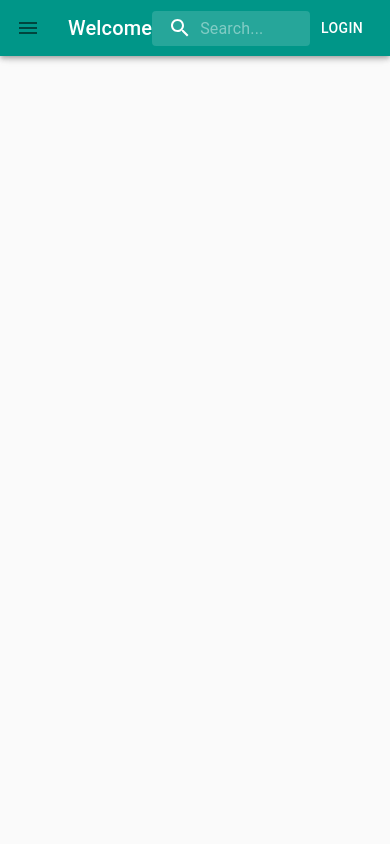
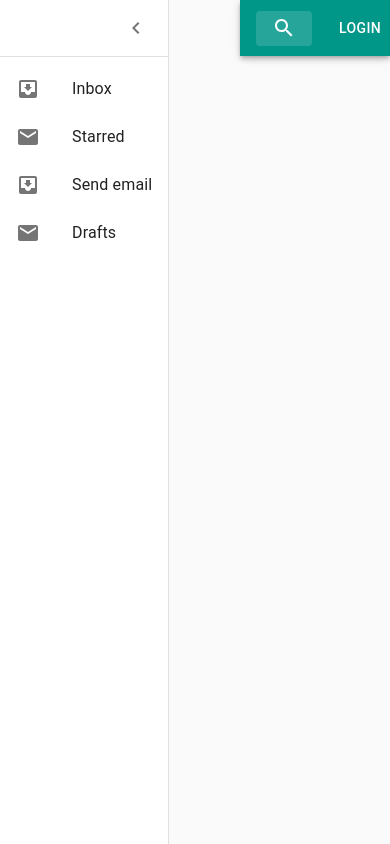
Before and after one commit to HaoWang95/reacts3, a React (Create React App) app: page / in a window 390 px wide. Both pictures are taken after a click on the button 28 px from the left and 28 px from the top of the page. Built offline with nearby package versions, Linux system fonts and the light colour scheme.

Commit message:
Update: app bar drawer

```diff
--- a/src/components/AppBar.component.jsx
+++ b/src/components/AppBar.component.jsx
@@ -1,29 +1,101 @@
 import React from "react";
+import clsx from "clsx";
 import {
   AppBar,
   CssBaseline,
+  Divider,
+  Drawer,
+  List,
   Menu,
   MenuItem,
   Typography,
 } from "@material-ui/core";
 import Button from "@material-ui/core/Button";
-import { makeStyles } from "@material-ui/core/styles";
+import { makeStyles, useTheme } from "@material-ui/core/styles";
 import { Toolbar } from "@material-ui/core";
 import MenuIcon from "@material-ui/icons/Menu";
 import IconButton from "@material-ui/core/IconButton";
-import { AccountCircleRounded } from "@material-ui/icons";
+import ListItem from "@material-ui/core/ListItem";
+import ListItemIcon from "@material-ui/core/ListItemIcon";
+import ListItemText from "@material-ui/core/ListItemText";
+import {
+  AccountCircleRounded,
+  ChevronLeft,
+  ChevronRight,
+  FormatColorTextSharp,
+} from "@material-ui/icons";
+import InboxIcon from "@material-ui/icons/MoveToInbox";
+import MailIcon from "@material-ui/icons/Mail";
 import { useState } from "react";
 import SearchField from "./Search.component";
 
+const drawerWidth = 240;
+
 const useAppBarStyle = makeStyles((theme) => ({
   appBarRoot: {
-    flexGrow: 1,
+    display: "flex",
+    //flexGrow: 1,
+  },
+  // define the transition for the drawer action
+  appBarTransition: {
+    transition: theme.transitions.create(["margin", "width"], {
+      easing: theme.transitions.easing.sharp,
+      duration: theme.transitions.duration.leavingScreen,
+    }),
+  },
+  // define the shift action for the content
+  appBarShift: {
+    width: `calc(100% - ${drawerWidth}px)`,
+    marginLeft: drawerWidth,
+    transition: theme.transitions.create(["margin", "width"], {
+      easing: theme.transitions.easing.easeOut,
+      duration: theme.transitions.duration.enteringScreen,
+    }),
   },
   menuButton: {
+    // keep it default
     marginRight: theme.spacing(2),
+  },
+  hide: {
+    display: "none",
+  },
+  drawer: {
+    width: drawerWidth,
+    flexShrink: 0,
+  },
+  drawerPaper: {
+    wdith: drawerWidth,
+  },
+  drawerHeader: {
+    display: "flex",
+    alignItems: "center",
+    padding: theme.spacing(0, 1),
+    ...theme.mixins.toolbar,
+    justifyContent: "flex-end",
+  },
+  content: {
+    flexGrow: 1,
+    padding: theme.spacing(3),
+    transition: theme.transitions.create("margin", {
+      easing: theme.transitions.easing.sharp,
+      duration: theme.transitions.duration.leavingScreen,
+    }),
+    marginLeft: -drawerWidth,
+  },
+
+  contentShift: {
+    transition: theme.transitions.create("margin", {
+      easing: theme.transitions.easing.easeOut,
+      duration: theme.transitions.duration.enteringScreen,
+    }),
+    marginLeft: 0,
   },
   title: {
     flexGrow: 1,
+    display: "none",
+    [theme.breakpoints.up("sm")]: {
+      display: "block",
+    },
   },
 
   menuProfile: {
@@ -33,7 +105,14 @@ const useAppBarStyle = makeStyles((theme) => ({
 
 const DefaultAppBar = () => {
   const style = useAppBarStyle();
+  const sysTheme = useTheme();
+
+  // state management for appbar drawer
+  const [drawerOpen, setDrawerOpen] = useState(false);
+
+  // state management for logged in status, needs to be replaced with redux management
   const [loggedIn, setLoggedIn] = useState(false);
+  // state management for account menu
   const [accountMenu, setAccountMenu] = useState(null);
 
   const isAccountMenuOpen = Boolean(accountMenu);
@@ -44,6 +123,14 @@ const DefaultAppBar = () => {
 
   const handleMenuClose = () => {
     setAccountMenu(null);
+  };
+
+  const handleDrawerOpen = () => {
+    setDrawerOpen(true);
+  };
+
+  const handleDrawerClose = () => {
+    setDrawerOpen(false);
   };
 
   const renderAccountMenu = (
@@ -70,12 +157,21 @@ const DefaultAppBar = () => {
   return (
     <div className={style.appBarRoot}>
       <CssBaseline />
-      <AppBar>
+      <AppBar
+        position="fixed"
+        className={clsx(style.appBarTransition, {
+          [style.appBarShift]: drawerOpen,
+        })}
+      >
         <Toolbar>
-          <IconButton edge="start" className={style.menuButton}>
+          <IconButton
+            edge="start"
+            onClick={handleDrawerOpen}
+            className={clsx(style.menuButton, drawerOpen && style.hide)}
+          >
             <MenuIcon />
           </IconButton>
-          <Typography variant="h6" className={style.title}>
+          <Typography variant="h6" className={style.title} noWrap>
             Welcome
           </Typography>
           <SearchField />
@@ -97,8 +193,40 @@ const DefaultAppBar = () => {
           )}
         </Toolbar>
       </AppBar>
-      /** This is a conditional rendering */
       {renderAccountMenu}
+      <Drawer
+        className={style.drawer}
+        variant="persistent"
+        anchor="left"
+        open={drawerOpen}
+        classes={{
+          paper: style.drawerPaper,
+        }}
+      >
+        <div className={style.drawerHeader}>
+          <IconButton onClick={handleDrawerClose}>
+            {sysTheme.direction === "ltr" ? <ChevronLeft /> : <ChevronRight />}
+          </IconButton>
+        </div>
+        <Divider />
+        <List>
+          {["Inbox", "Starred", "Send email", "Drafts"].map((text, index) => (
+            <ListItem button key={text}>
+              <ListItemIcon>
+                {index % 2 === 0 ? <InboxIcon /> : <MailIcon />}
+              </ListItemIcon>
+              <ListItemText primary={text} />
+            </ListItem>
+          ))}
+        </List>
+      </Drawer>
+      <main
+        className={clsx(style.content, {
+          [style.contentShift]: drawerOpen,
+        })}
+      >
+        <div className={style.drawerHeader}></div>
+      </main>
     </div>
   );
 };
--- a/src/components/Search.component.jsx
+++ b/src/components/Search.component.jsx
@@ -10,7 +10,7 @@ const useSearchStyles = makeStyles((theme) => ({
     "&:hover": {
       backgroundColor: alpha(theme.palette.common.white, 0.25),
     },
-    marginLeft: 0,
+    marginRight: theme.spacing(2),
     width: "100%",
     [theme.breakpoints.up("sm")]: {
       marginLeft: theme.spacing(1),
```
